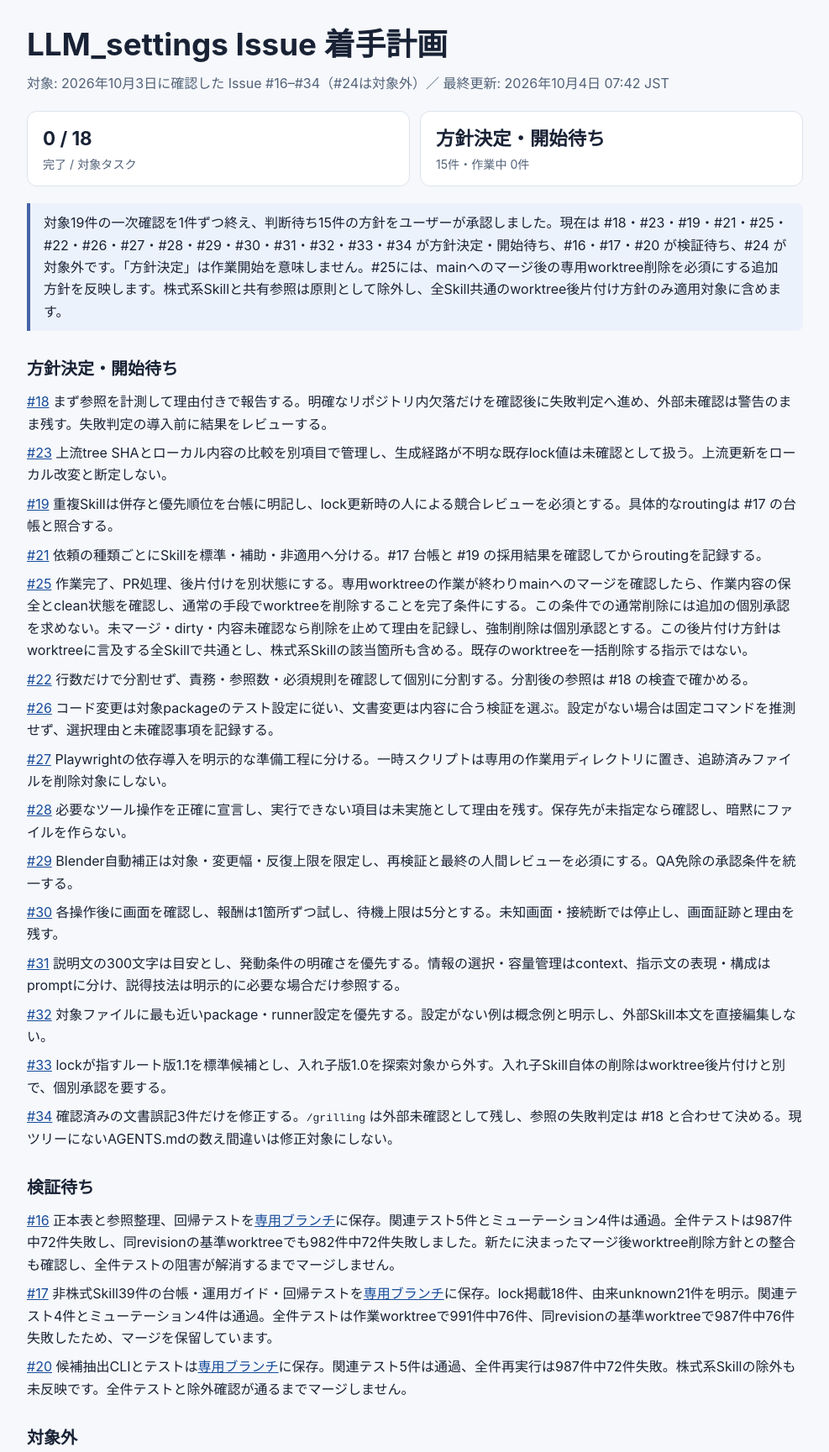
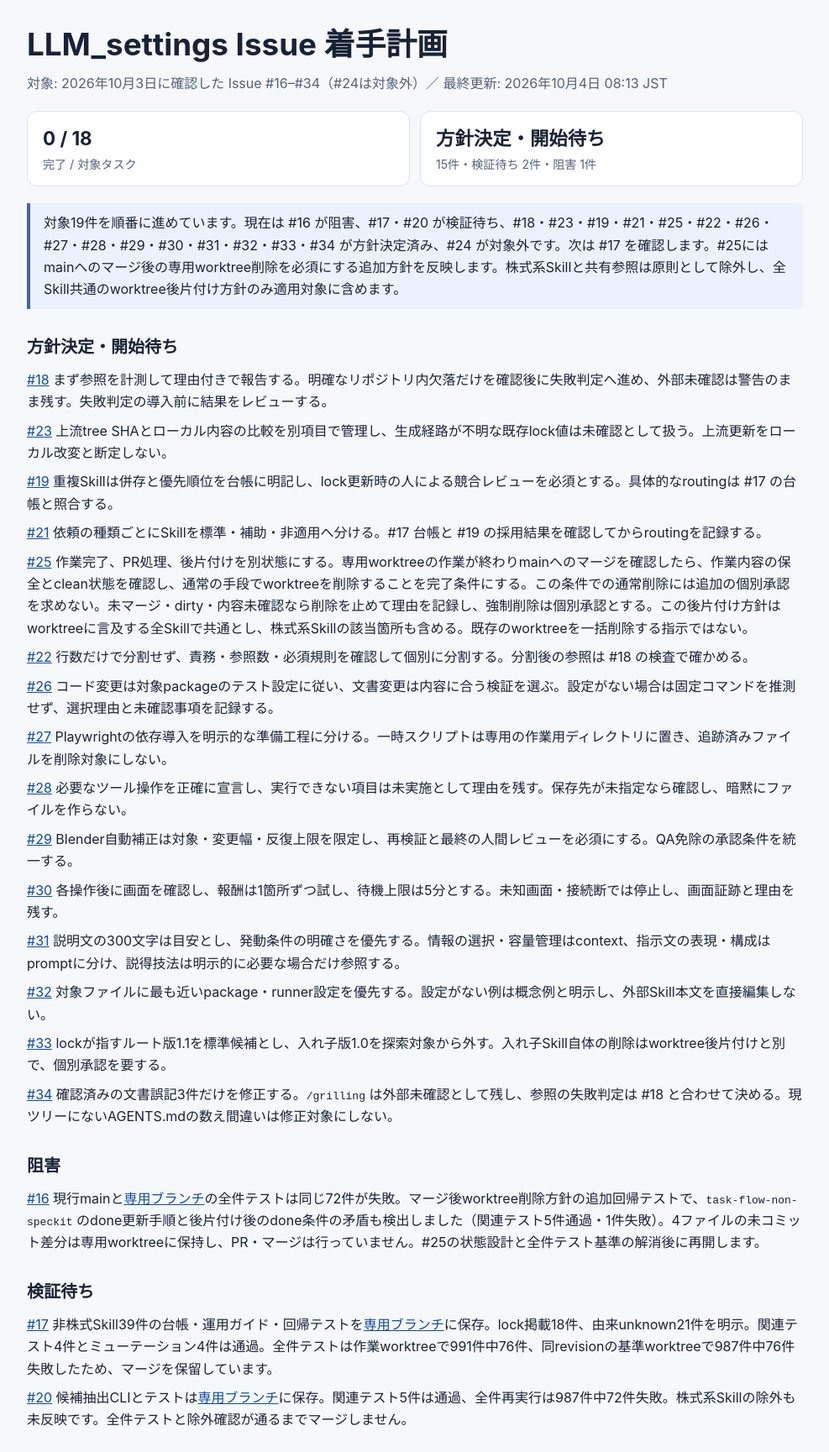
Before and after one commit to ksuke0322/LLM_settings, a plain HTML site: page docs/issue-work-plan/progress-2026-10-03.html in a window 1280 px wide. Shown: the top 1729 px of the page at 84% size, without its empty margins (146-1133 px from the left). Drawn offline with Linux system fonts and the light colour scheme.

Commit message:
docs: record issue 16 revalidation blocker

```diff
--- a/docs/issue-work-plan/progress-2026-10-03.html
+++ b/docs/issue-work-plan/progress-2026-10-03.html
@@ -35,12 +35,12 @@
 <body>
   <header>
     <h1>LLM_settings Issue 着手計画</h1>
-    <p class="muted">対象: 2026年10月3日に確認した Issue #16–#34（#24は対象外）／ 最終更新: 2026年10月4日 07:42 JST</p>
+    <p class="muted">対象: 2026年10月3日に確認した Issue #16–#34（#24は対象外）／ 最終更新: 2026年10月4日 08:13 JST</p>
     <div class="summary" aria-label="進捗の要約">
       <div><strong>0 / 18</strong><span>完了 / 対象タスク</span></div>
-      <div><strong>方針決定・開始待ち</strong><span>15件・作業中 0件</span></div>
+      <div><strong>方針決定・開始待ち</strong><span>15件・検証待ち 2件・阻害 1件</span></div>
     </div>
-    <p class="note">対象19件の一次確認を1件ずつ終え、判断待ち15件の方針をユーザーが承認しました。現在は #18・#23・#19・#21・#25・#22・#26・#27・#28・#29・#30・#31・#32・#33・#34 が方針決定・開始待ち、#16・#17・#20 が検証待ち、#24 が対象外です。「方針決定」は作業開始を意味しません。#25には、mainへのマージ後の専用worktree削除を必須にする追加方針を反映します。株式系Skillと共有参照は原則として除外し、全Skill共通のworktree後片付け方針のみ適用対象に含めます。</p>
+    <p class="note">対象19件を順番に進めています。現在は #16 が阻害、#17・#20 が検証待ち、#18・#23・#19・#21・#25・#22・#26・#27・#28・#29・#30・#31・#32・#33・#34 が方針決定済み、#24 が対象外です。次は #17 を確認します。#25にはmainへのマージ後の専用worktree削除を必須にする追加方針を反映します。株式系Skillと共有参照は原則として除外し、全Skill共通のworktree後片付け方針のみ適用対象に含めます。</p>
   </header>
   <main>
     <section aria-labelledby="decided">
@@ -61,9 +61,12 @@
       <p><a href="https://github.com/ksuke0322/LLM_settings/issues/33">#33</a> lockが指すルート版1.1を標準候補とし、入れ子版1.0を探索対象から外す。入れ子Skill自体の削除はworktree後片付けと別で、個別承認を要する。</p>
       <p><a href="https://github.com/ksuke0322/LLM_settings/issues/34">#34</a> 確認済みの文書誤記3件だけを修正する。<code>/grilling</code> は外部未確認として残し、参照の失敗判定は #18 と合わせて決める。現ツリーにないAGENTS.mdの数え間違いは修正対象にしない。</p>
     </section>
+    <section aria-labelledby="blocked">
+      <h2 id="blocked">阻害</h2>
+      <p><a href="https://github.com/ksuke0322/LLM_settings/issues/16">#16</a> 現行mainと<a href="https://github.com/ksuke0322/LLM_settings/tree/docs/clarify-git-worktree-authority">専用ブランチ</a>の全件テストは同じ72件が失敗。マージ後worktree削除方針の追加回帰テストで、<code>task-flow-non-speckit</code> のdone更新手順と後片付け後のdone条件の矛盾も検出しました（関連テスト5件通過・1件失敗）。4ファイルの未コミット差分は専用worktreeに保持し、PR・マージは行っていません。#25の状態設計と全件テスト基準の解消後に再開します。</p>
+    </section>
     <section aria-labelledby="validation">
       <h2 id="validation">検証待ち</h2>
-      <p><a href="https://github.com/ksuke0322/LLM_settings/issues/16">#16</a> 正本表と参照整理、回帰テストを<a href="https://github.com/ksuke0322/LLM_settings/tree/docs/clarify-git-worktree-authority">専用ブランチ</a>に保存。関連テスト5件とミューテーション4件は通過。全件テストは987件中72件失敗し、同revisionの基準worktreeでも982件中72件失敗しました。新たに決まったマージ後worktree削除方針との整合も確認し、全件テストの阻害が解消するまでマージしません。</p>
       <p><a href="https://github.com/ksuke0322/LLM_settings/issues/17">#17</a> 非株式Skill39件の台帳・運用ガイド・回帰テストを<a href="https://github.com/ksuke0322/LLM_settings/tree/docs/catalog-nonstock-skill-ownership">専用ブランチ</a>に保存。lock掲載18件、由来unknown21件を明示。関連テスト4件とミューテーション4件は通過。全件テストは作業worktreeで991件中76件、同revisionの基準worktreeで987件中76件失敗したため、マージを保留しています。</p>
       <p><a href="https://github.com/ksuke0322/LLM_settings/issues/20">#20</a> 候補抽出CLIとテストは<a href="https://github.com/ksuke0322/LLM_settings/tree/feature/skill-consistency-candidates">専用ブランチ</a>に保存。関連テスト5件は通過、全件再実行は987件中72件失敗。株式系Skillの除外も未反映です。全件テストと除外確認が通るまでマージしません。</p>
     </section>
@@ -75,7 +78,7 @@
     <section aria-labelledby="phase-1">
       <h2 id="phase-1">1. 先行</h2>
       <div class="table-wrap"><table><caption>正本・台帳・安全境界</caption><thead><tr><th scope="col">ID</th><th scope="col">状態</th><th scope="col">タスク名</th></tr></thead><tbody>
-        <tr data-issue="16" data-status="検証待ち"><td><a href="https://github.com/ksuke0322/LLM_settings/issues/16">#16</a></td><td><span class="status">検証待ち</span></td><td>Git・worktree・承認規則の正本と優先順位を整理</td></tr>
+        <tr data-issue="16" data-status="阻害"><td><a href="https://github.com/ksuke0322/LLM_settings/issues/16">#16</a></td><td><span class="status">阻害</span></td><td>Git・worktree・承認規則の正本と優先順位を整理</td></tr>
         <tr data-issue="17" data-status="検証待ち"><td><a href="https://github.com/ksuke0322/LLM_settings/issues/17">#17</a></td><td><span class="status">検証待ち</span></td><td>非株式 Skill の台帳を作り、外部由来と unknown を区別</td></tr>
         <tr data-issue="24" data-status="対象外"><td><a href="https://github.com/ksuke0322/LLM_settings/issues/24">#24</a></td><td><span class="status">対象外</span></td><td>株式判断の状態・例外順序を定義し、fail-close を契約テストで確認</td></tr>
       </tbody></table></div>
```
